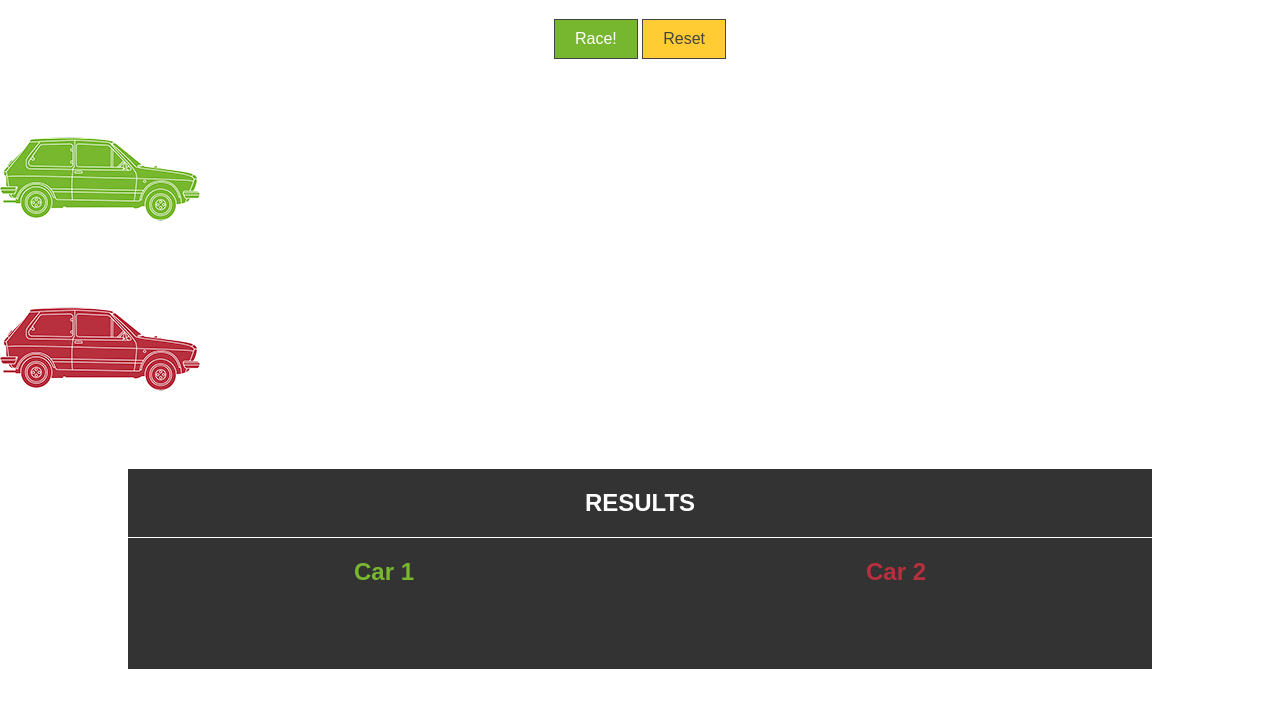
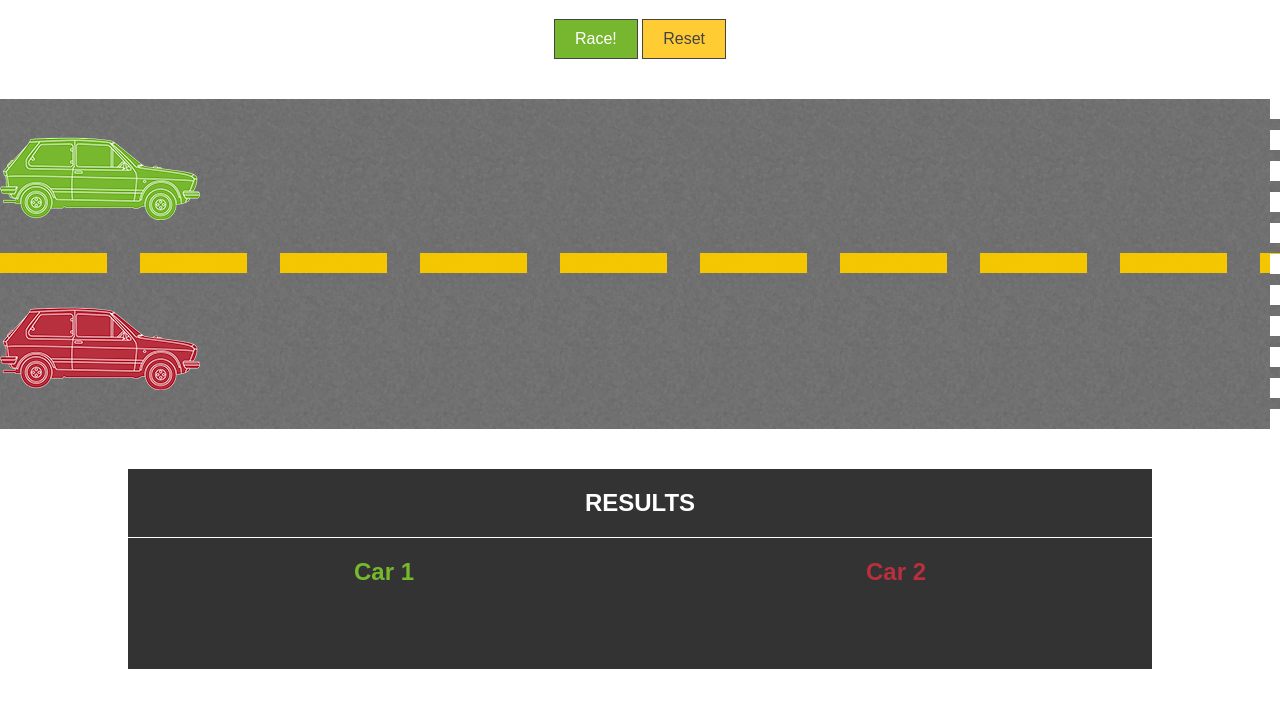
Before and after one commit to lakshyajit165/car_race, a plain HTML site: page index.html in a window 1280 px wide. Shown: the part 61-768 px from the top of the page. Drawn offline with nearby package versions, Linux system fonts and the light colour scheme.

Commit message:
Update styles.css

```diff
--- a/styles.css
+++ b/styles.css
@@ -48,7 +48,7 @@ form input {
 
 
 #racetrack {
-    background: url('../img/road.jpg') center left repeat-x;
+    background: url('road.jpg') center left repeat-x;
     height: 330px;
     border-right: dashed 10px white;
     box-sizing: border-box;
```
